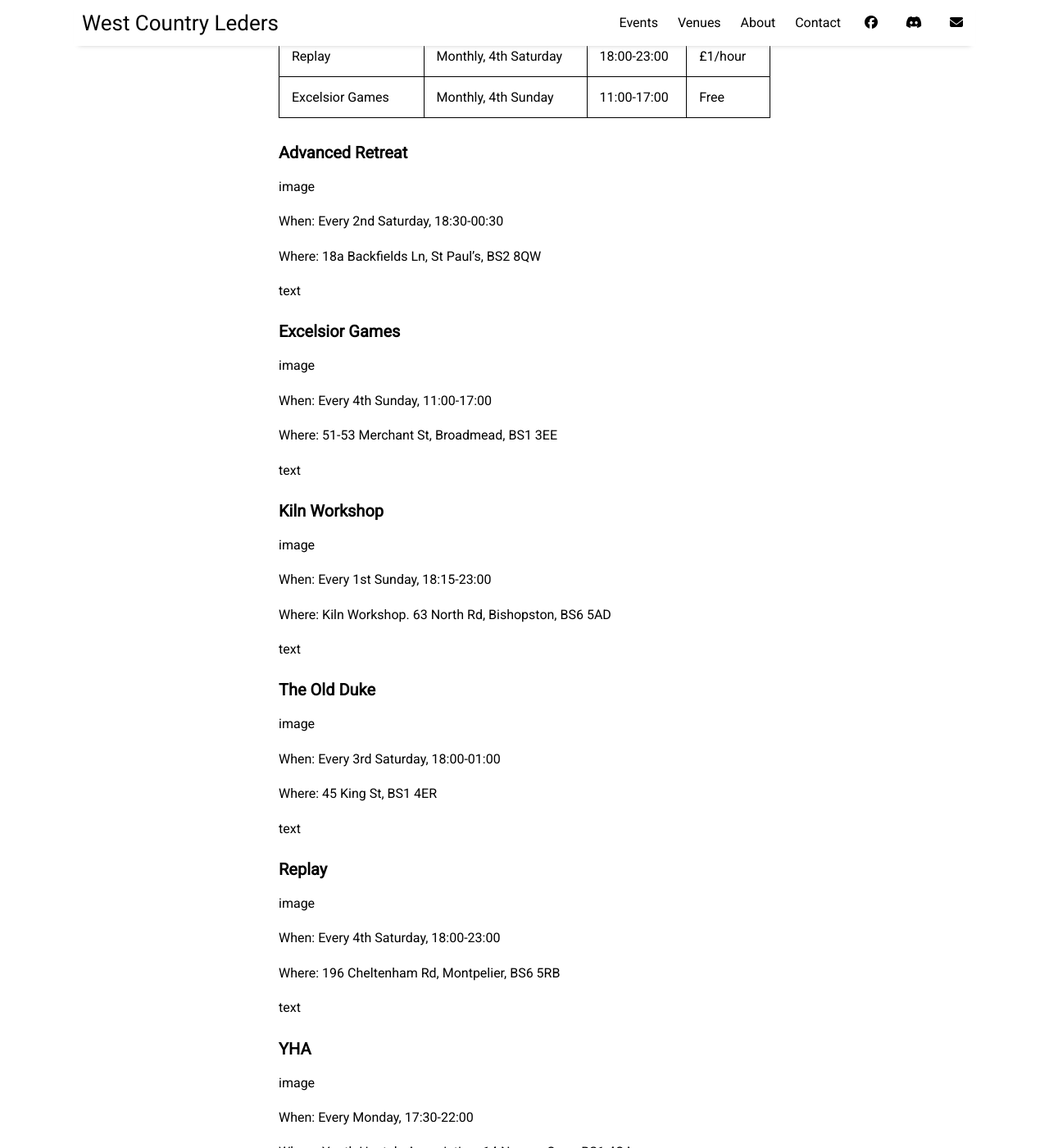
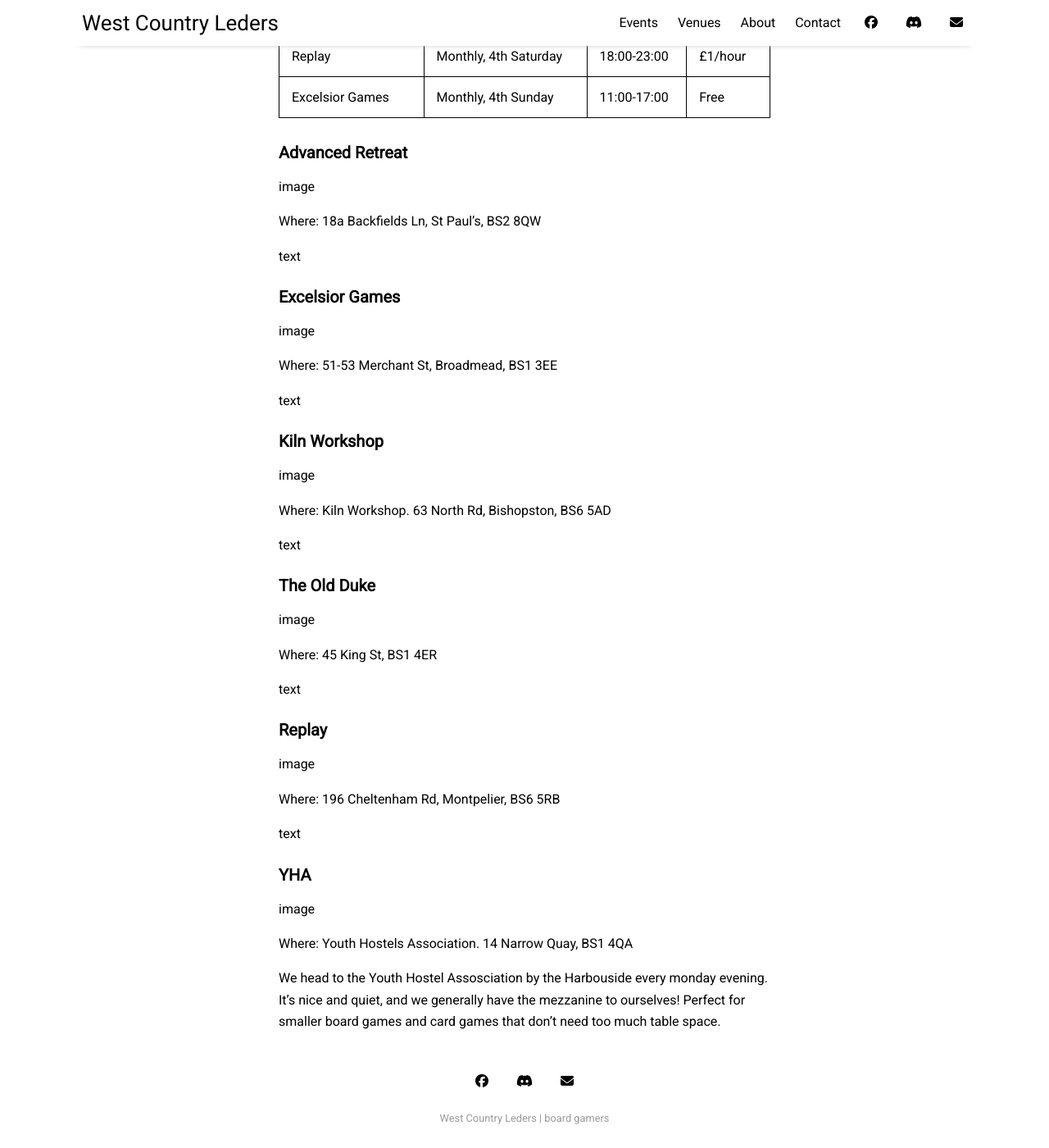
Before and after one commit to ChilledEther/west-country-leders-new, a Jekyll site: the page built from pages/venues.md, in a window 1280 px wide and 1400 px high, scrolled down 468 px. Shown: the whole window at 82% size. Built offline with Jekyll 4.4.1, drawn with Linux system fonts in a browser that asks for light colours.

Commit message:
Update venues.md

```diff
--- a/pages/venues.md
+++ b/pages/venues.md
@@ -22,8 +22,6 @@
 
   image
 
-When: Every 2nd Saturday, 18:30-00:30
-
 Where: 18a Backfields Ln, St Paul's, BS2 8QW
 
   text
@@ -32,8 +30,6 @@
 ### __Excelsior Games__
 
   image
-
-When: Every 4th Sunday, 11:00-17:00
 
 Where: 51-53 Merchant St, Broadmead, BS1 3EE
 
@@ -44,8 +40,6 @@
 
   image
 
-When: Every 1st Sunday, 18:15-23:00
-
 Where: Kiln Workshop. 63 North Rd, Bishopston, BS6 5AD
 
   text
@@ -54,8 +48,6 @@
 ### __The Old Duke__
 
   image
-
-When: Every 3rd Saturday, 18:00-01:00
 
 Where: 45 King St, BS1 4ER
 
@@ -66,8 +58,6 @@
 
   image
 
-When: Every 4th Saturday, 18:00-23:00
-
 Where: 196 Cheltenham Rd, Montpelier, BS6 5RB
 
   text
@@ -77,8 +67,8 @@
 
   image
 
-When: Every Monday, 17:30-22:00
-
 Where: Youth Hostels Association. 14 Narrow Quay, BS1 4QA
 
-text
+We head to the Youth Hostel Assosciation by the Harbouside every monday evening.
+It's nice and quiet, and we generally have the mezzanine to ourselves!
+Perfect for smaller board games and card games that don't need too much table space.
```
